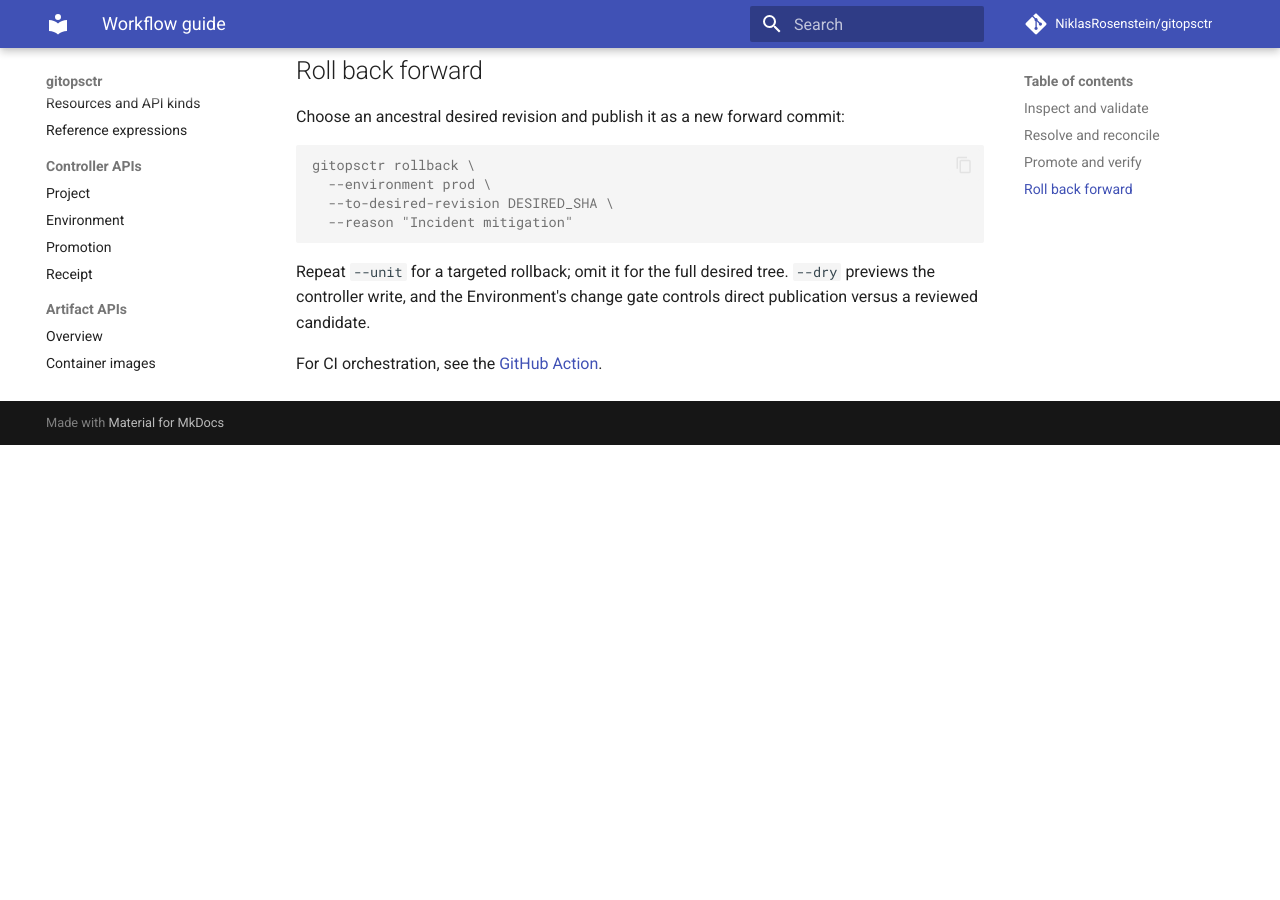
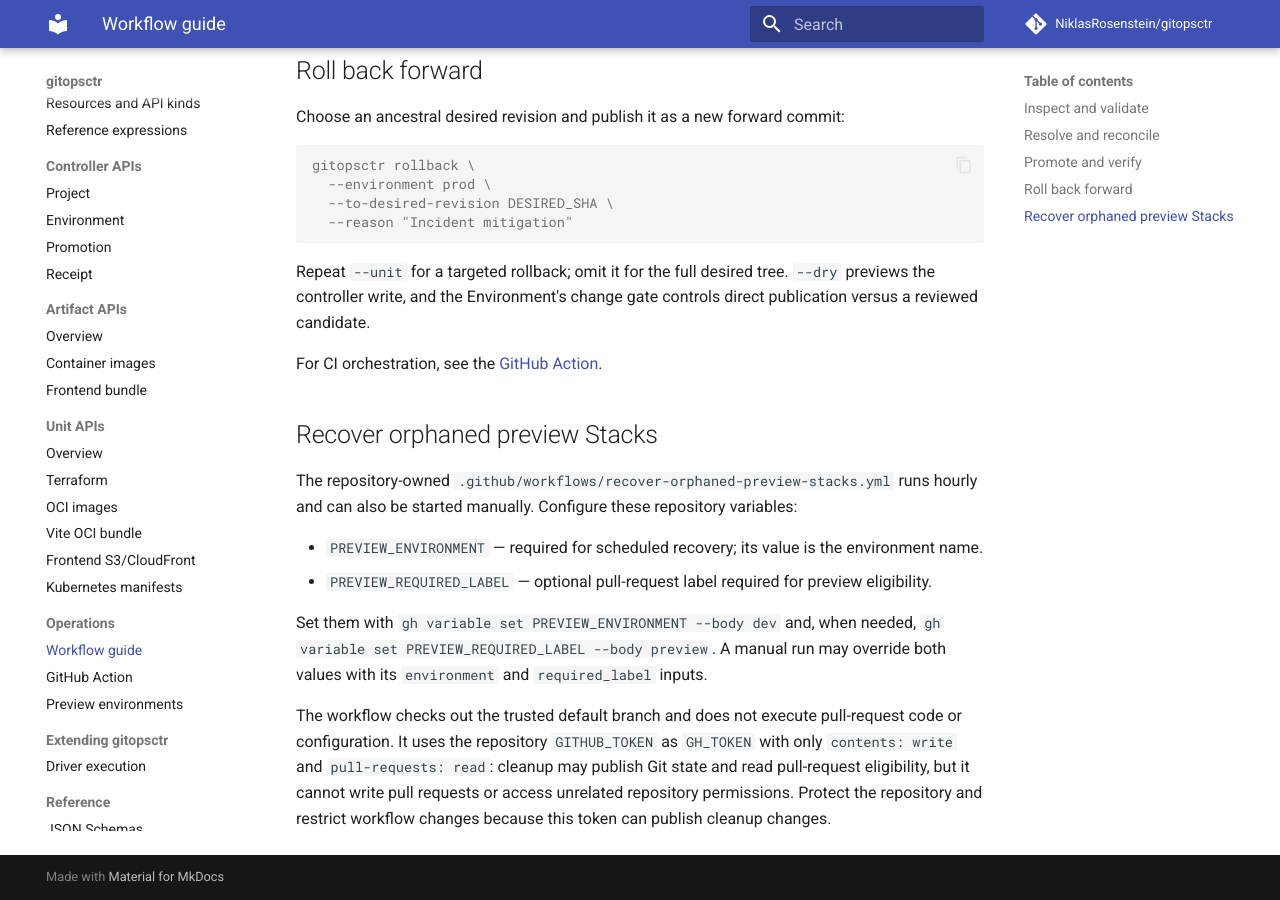
Before and after one commit to NiklasRosenstein/gitopsctr, an MkDocs documentation site: the page built from docs/operations.md, in a window 1280 px wide and 900 px high, scrolled down 1606 px. Built offline with MkDocs 1.6.1 and Material for MkDocs 9.7.7, drawn with Linux system fonts in a browser that asks for light colours; comment, search, counter and statistics services are not loaded; before the commit the page ends 2051 px from its top, so only the background shows below that.

Commit message:
feat: add scheduled preview stack recovery

```diff
--- a/docs/operations.md
+++ b/docs/operations.md
@@ -82,3 +82,22 @@ Repeat `--unit` for a targeted rollback; omit it for the full desired tree. `--d
 the Environment's change gate controls direct publication versus a reviewed candidate.
 
 For CI orchestration, see the [GitHub Action](github-action.md).
+
+## Recover orphaned preview Stacks
+
+The repository-owned `.github/workflows/recover-orphaned-preview-stacks.yml`
+runs hourly and can also be started manually. Configure these repository variables:
+
+- `PREVIEW_ENVIRONMENT` — required for scheduled recovery; its value is the environment name.
+- `PREVIEW_REQUIRED_LABEL` — optional pull-request label required for preview eligibility.
+
+Set them with `gh variable set PREVIEW_ENVIRONMENT --body dev` and, when needed,
+`gh variable set PREVIEW_REQUIRED_LABEL --body preview`. A manual run may override
+both values with its `environment` and `required_label` inputs.
+
+The workflow checks out the trusted default branch and does not execute pull-request
+code or configuration. It uses the repository `GITHUB_TOKEN` as `GH_TOKEN` with only
+`contents: write` and `pull-requests: read`: cleanup may publish Git state and read
+pull-request eligibility, but it cannot write pull requests or access unrelated
+repository permissions. Protect the repository and restrict workflow changes because
+this token can publish cleanup changes.
```
Also changed, not shown: 1 other file.
